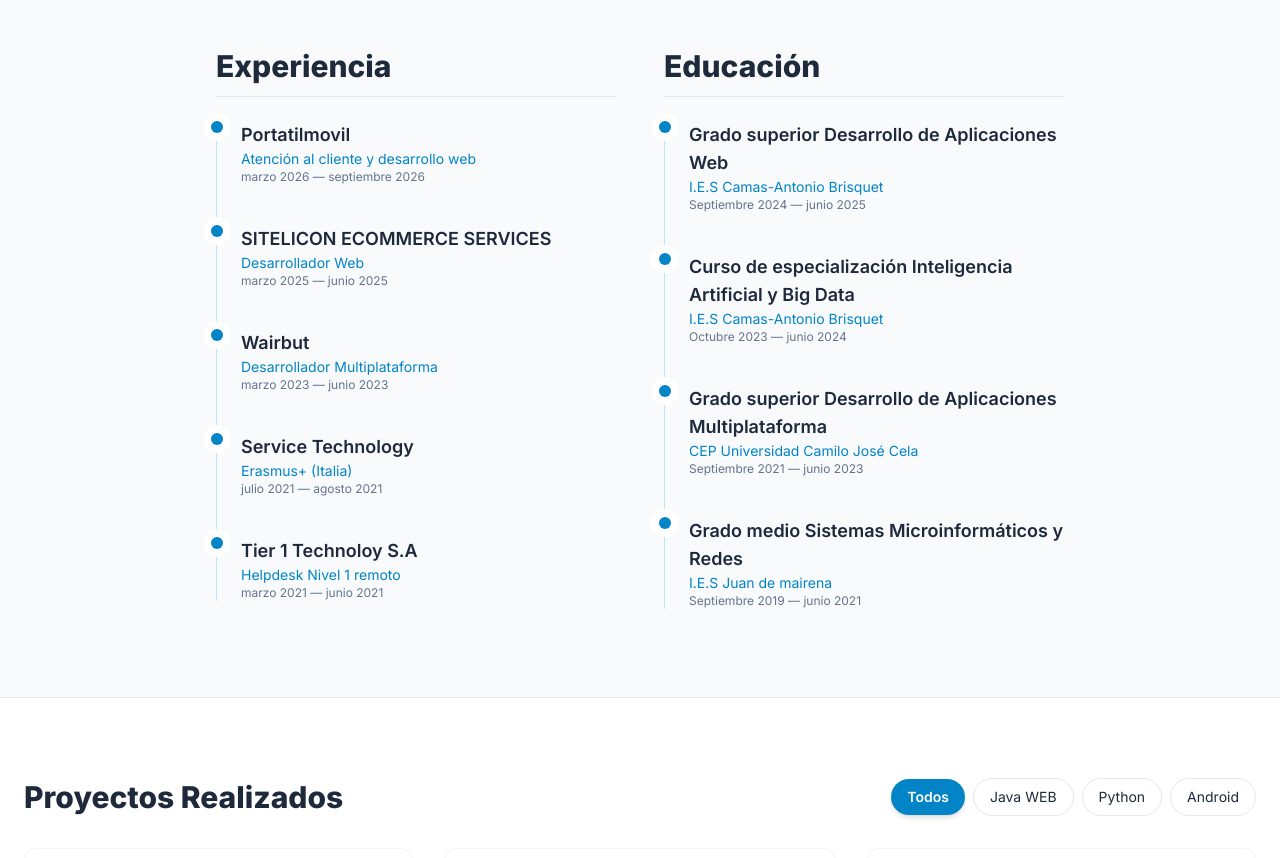
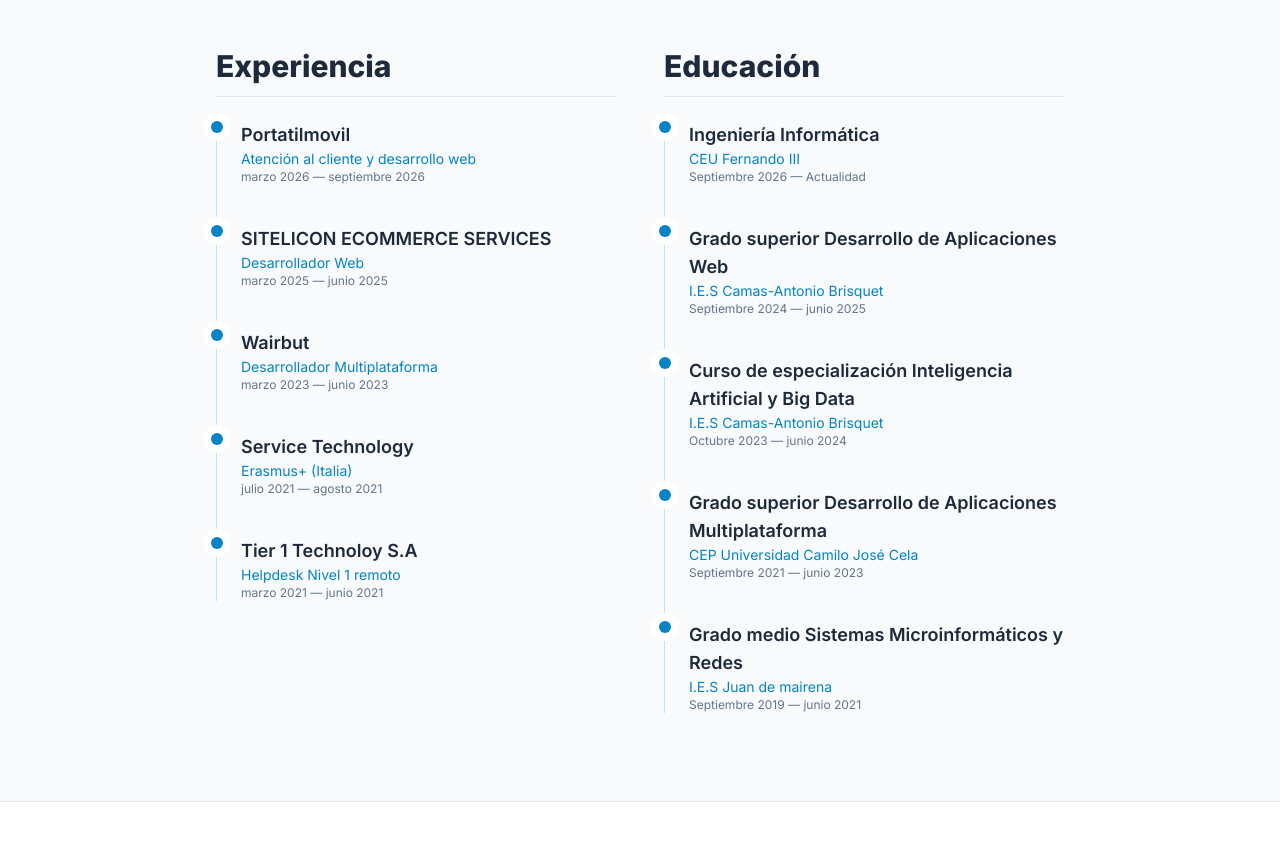
Before and after one commit to Pabloluma/pabloluma.github.io, a plain HTML site: page index.html in a window 1280 px wide. Shown: the part 1300-2158 px from the top of the page. Drawn offline with nearby package versions, Linux system fonts and the light colour scheme.

Commit message:
Update index.html

```diff
--- a/index.html
+++ b/index.html
@@ -304,6 +304,13 @@
                 <ol class="relative border-l border-sky-200">
                     <li class="mb-10 ml-6">
                         <span class="absolute flex items-center justify-center w-3 h-3 bg-sky-600 rounded-full -left-1.5 ring-8 ring-white"></span>
+                        <h3 class="text-lg font-semibold text-slate-800">Ingeniería Informática</h3>
+                        <p class="text-sm font-medium text-sky-600">CEU Fernando III</p>
+                        <time class="block mb-2 text-xs text-slate-500">Septiembre 2026 — Actualidad</time>
+                        <p class="text-slate-600 text-sm"></p>
+                    </li>
+                    <li class="mb-10 ml-6">
+                        <span class="absolute flex items-center justify-center w-3 h-3 bg-sky-600 rounded-full -left-1.5 ring-8 ring-white"></span>
                         <h3 class="text-lg font-semibold text-slate-800">Grado superior Desarrollo de Aplicaciones
                             Web</h3>
                         <p class="text-sm font-medium text-sky-600">I.E.S Camas-Antonio Brisquet</p>
```
